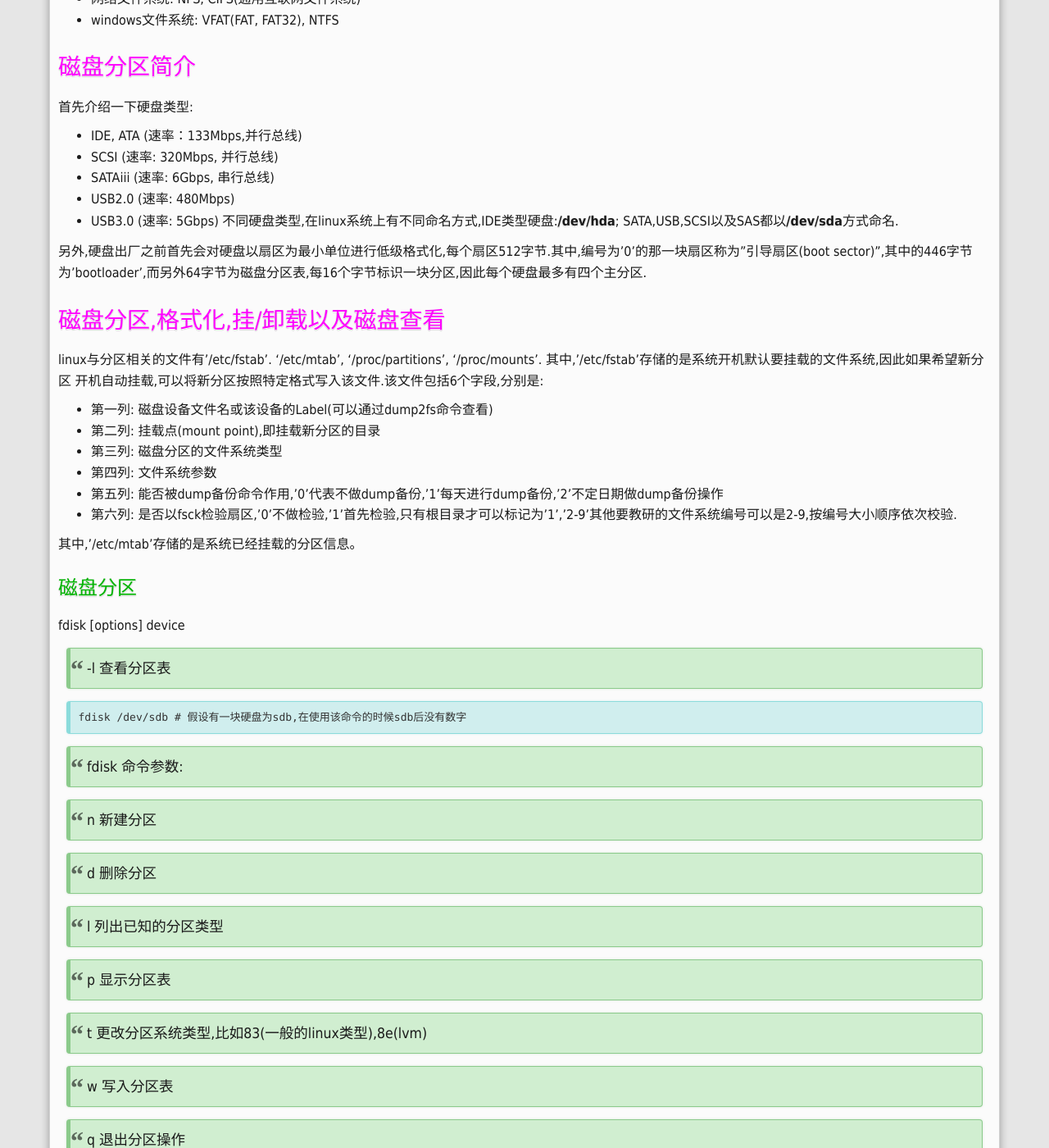
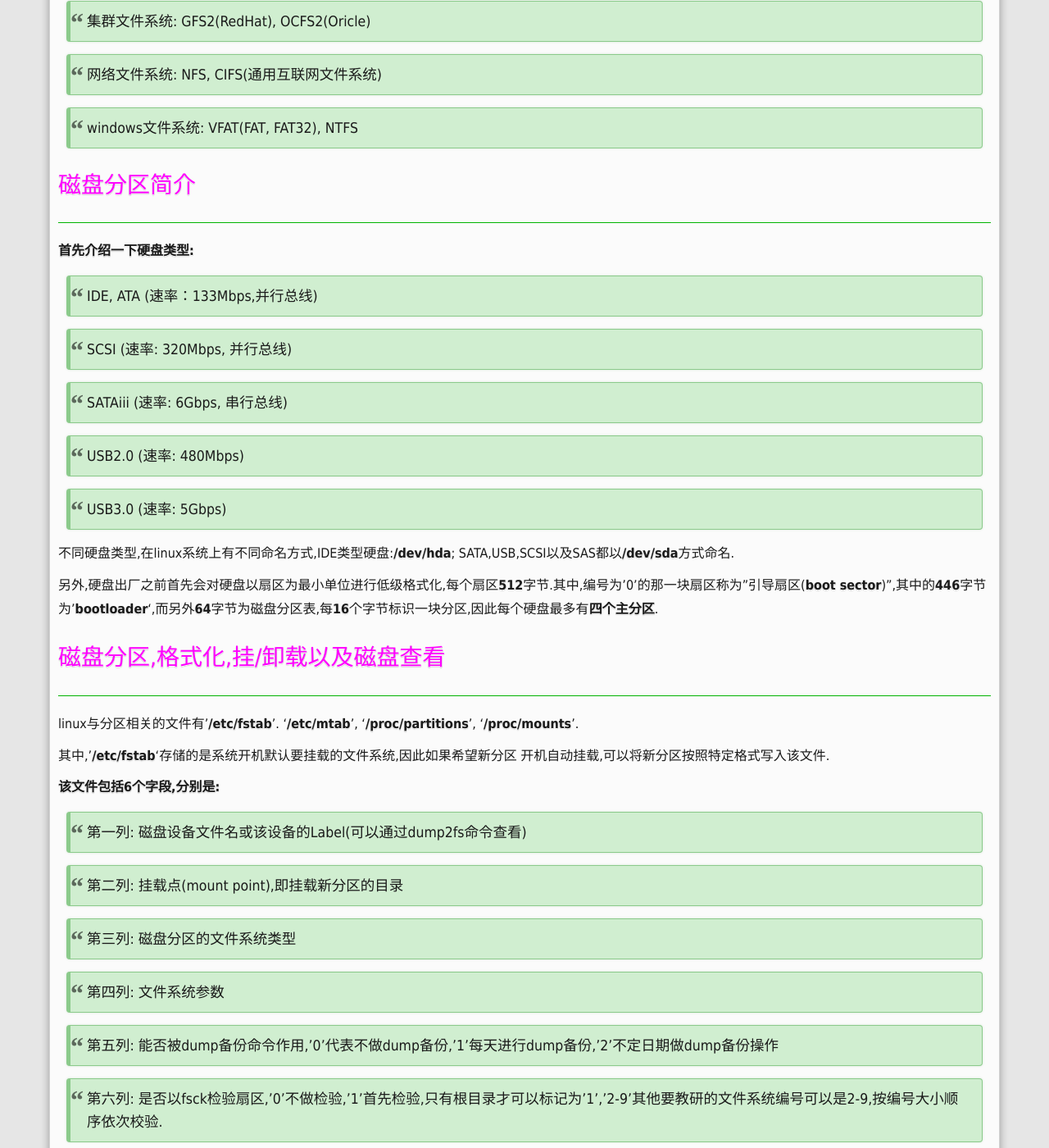
Before and after one commit to YHM07/yhm07.github.io, a Jekyll site: the page built from _posts/2015-10-11-linux-partition-management.md, in a window 1280 px wide and 1400 px high, scrolled down 597 px. Shown: the whole window at 82% size. Built offline with Jekyll 4.4.1, drawn with Linux system fonts in a browser that asks for light colours; Markdown is read by kramdown in place of the engine named in the settings; comment, search, counter and statistics services are not loaded; some of the changed lines change nothing that is shown; some of the changed text lies outside the part shown.

Commit message:
完善linux分区管理

```diff
--- a/_posts/2015-10-11-linux-partition-management.md
+++ b/_posts/2015-10-11-linux-partition-management.md
@@ -7,9 +7,8 @@ category: "Linux"
 tags: [linux, partition]
 ---
 
-# Linux(CenOS)磁盘分区管理
-
 ## Linux支持的文件系统类型
+---
 
 如果想要知道linux支持的文件系统有哪些，可以查看下面这个目录
 
@@ -19,52 +18,75 @@ tags: [linux, partition]
 
 	cat /proc/filesystems
 
-Linux支持的文件系统类型介绍
-* linux/Unix: ext2, ext3, ext4, reiserfs(处理小型文件系统强), xfs(CentOS), jfs
-* 光盘文件系统: ISO9660
-* 集群文件系统: GFS2(RedHat), OCFS2(Oricle)
-* 网络文件系统: NFS, CIFS(通用互联网文件系统)
-* windows文件系统: VFAT(FAT, FAT32), NTFS
+**Linux支持的文件系统类型介绍**
+
+> linux/Unix: ext2, ext3, ext4, reiserfs(处理小型文件系统强), xfs(CentOS), jfs
+
+> 光盘文件系统: ISO9660
+
+> 集群文件系统: GFS2(RedHat), OCFS2(Oricle)
+
+> 网络文件系统: NFS, CIFS(通用互联网文件系统)
+
+> windows文件系统: VFAT(FAT, FAT32), NTFS
 
 
 <!-- more -->
 
 ## 磁盘分区简介
+---
 
-首先介绍一下硬盘类型:
-* IDE, ATA (速率：133Mbps,并行总线)
-* SCSI (速率: 320Mbps, 并行总线)
-* SATAiii (速率: 6Gbps, 串行总线)
-* USB2.0 (速率: 480Mbps)
-* USB3.0 (速率: 5Gbps)
+**首先介绍一下硬盘类型:**
+
+> IDE, ATA (速率：133Mbps,并行总线)
+
+> SCSI (速率: 320Mbps, 并行总线)
+
+> SATAiii (速率: 6Gbps, 串行总线)
+
+> USB2.0 (速率: 480Mbps)
+
+> USB3.0 (速率: 5Gbps)
+
 不同硬盘类型,在linux系统上有不同命名方式,IDE类型硬盘:**/dev/hda**;
 SATA,USB,SCSI以及SAS都以**/dev/sda**方式命名.
 
-另外,硬盘出厂之前首先会对硬盘以扇区为最小单位进行低级格式化,每个扇区512字节.其中,编号为'0'的那一块扇区称为"引导扇区(boot sector)",其中的446字节为'bootloader',而另外64字节为磁盘分区表,每16个字节标识一块分区,因此每个硬盘最多有四个主分区.
+另外,硬盘出厂之前首先会对硬盘以扇区为最小单位进行低级格式化,每个扇区**512**字节.其中,编号为'0'的那一块扇区称为"引导扇区(**boot sector**)",其中的**446**字节为'**bootloader**',而另外**64**字节为磁盘分区表,每**16**个字节标识一块分区,因此每个硬盘最多有**四个主分区**.
 
 ## 磁盘分区,格式化,挂/卸载以及磁盘查看
+---
 
-linux与分区相关的文件有'/etc/fstab'. '/etc/mtab', '/proc/partitions', '/proc/mounts'.
-其中,'/etc/fstab'存储的是系统开机默认要挂载的文件系统,因此如果希望新分区
-开机自动挂载,可以将新分区按照特定格式写入该文件.该文件包括6个字段,分别是:
-* 第一列: 磁盘设备文件名或该设备的Label(可以通过dump2fs命令查看)
-* 第二列: 挂载点(mount point),即挂载新分区的目录
-* 第三列: 磁盘分区的文件系统类型
-* 第四列: 文件系统参数
-* 第五列: 能否被dump备份命令作用,'0'代表不做dump备份,'1'每天进行dump备份,'2'不定日期做dump备份操作
-* 第六列: 是否以fsck检验扇区,'0'不做检验,'1'首先检验,只有根目录才可以标记为'1','2-9'其他要教研的文件系统编号可以是2-9,按编号大小顺序依次校验.
+linux与分区相关的文件有'**/etc/fstab**'. '**/etc/mtab**', '**/proc/partitions**', '**/proc/mounts**'.
 
-其中,'/etc/mtab'存储的是系统已经挂载的分区信息。
+其中,'**/etc/fstab**'存储的是系统开机默认要挂载的文件系统,因此如果希望新分区
+开机自动挂载,可以将新分区按照特定格式写入该文件.
 
-### 磁盘分区
+**该文件包括6个字段,分别是:**
 
-fdisk [options] device
+> 第一列: 磁盘设备文件名或该设备的Label(可以通过dump2fs命令查看)
+
+> 第二列: 挂载点(mount point),即挂载新分区的目录
+
+> 第三列: 磁盘分区的文件系统类型
+
+> 第四列: 文件系统参数
+
+> 第五列: 能否被dump备份命令作用,'0'代表不做dump备份,'1'每天进行dump备份,'2'不定日期做dump备份操作
+
+> 第六列: 是否以fsck检验扇区,'0'不做检验,'1'首先检验,只有根目录才可以标记为'1','2-9'其他要教研的文件系统编号可以是2-9,按编号大小顺序依次校验.
+
+**其中,'/etc/mtab'存储的是系统已经挂载的分区信息**
+
+## 磁盘分区
+---
+
+	fdisk [options] device
 
 > -l 查看分区表
 
 	fdisk /dev/sdb # 假设有一块硬盘为sdb,在使用该命令的时候sdb后没有数字
 
-> fdisk 命令参数:
+**fdisk 命令参数:**
 
 > n 新建分区
 
@@ -80,20 +102,22 @@ fdisk [options] device
 
 > q 退出分区操作
 
-### 磁盘格式化
+## 磁盘格式化
+---
 
-mkfs [-t 文件系统类型] 设备文件名
+	mkfs [-t 文件系统类型] 设备文件名
 
-mke2fs [-b Block Size] [-L 卷标] [-j 加入journal ]
+	mke2fs [-b Block Size] [-L 卷标] [-j 加入journal ]
 
 
-### 磁盘挂/卸载
+## 磁盘挂/卸载
+---
 
 	mount [options] 设备文件名 mount_point
 
 	umount 设备文件名 or mount_point
 
-options:
+**options:**
 
 > -a 依照配置文件'/etc/fstab'的数据将所有未挂载的磁盘挂载到系统
 
@@ -106,16 +130,25 @@ options:
 > -o 额外的挂载参数,各个参数之间用','隔开
 
 	* ro, rw: 挂载文件系统只读(ro),可读写(rw)
+
 	* async, sync: 异步写入(默认,async), 同步写入(sync)
+
 	* auto,noauto: 是否允许被'mount -a'自动挂载(默认auto)
+
 	* dev, nodev: 是否允许此分区上可以创建设备文件,dev为允许
+
 	* suid,nosuid: 是否允许此分区上含有'suid/sgid'文件格式
+
 	* exec,noexec: 是否允许此分区上含有可执行binary文件
+
 	* user,nouser: 是否允许此分区让任何用户执行'mount',一般来说，mount 仅有root可以运行.
+
 	* defaults: 默认值为rw, suid, dev, exec, auto, nouser, and async
+
 	* remount: 重新挂载
 
-### 磁盘查看
+## 磁盘查看
+---
 
 	bldid 设备文件名 # 查看对应设备信息
 
@@ -126,6 +159,7 @@ options:
 	dump2fs -h 设备文件名 # 查看文件系统超级快或块组相关信息
 
 ## 内存交换空间(swap)的构建
+---
 
 **虚拟内存必须是独立文件系统**
 
@@ -143,8 +177,10 @@ options:
 
 ## 参考
 
-1. 鸟哥的Linux私房菜-基础学习篇(第三版)
+1. [鸟哥的Linux私房菜-基础学习篇(第三版)][1]
 
-2. [文件系统及磁盘分区高级管理-\[马哥高薪Linux运维视频课程3][1]
+2. [文件系统及磁盘分区高级管理-马哥高薪Linux运维视频课程3][2]
 
-[1]: http://edu.51cto.com/course/course_id-834.html
+[1]:http://vbird.dic.ksu.edu.tw/linux_basic/linux_basic.php
+
+[2]: http://edu.51cto.com/course/course_id-834.html
```
